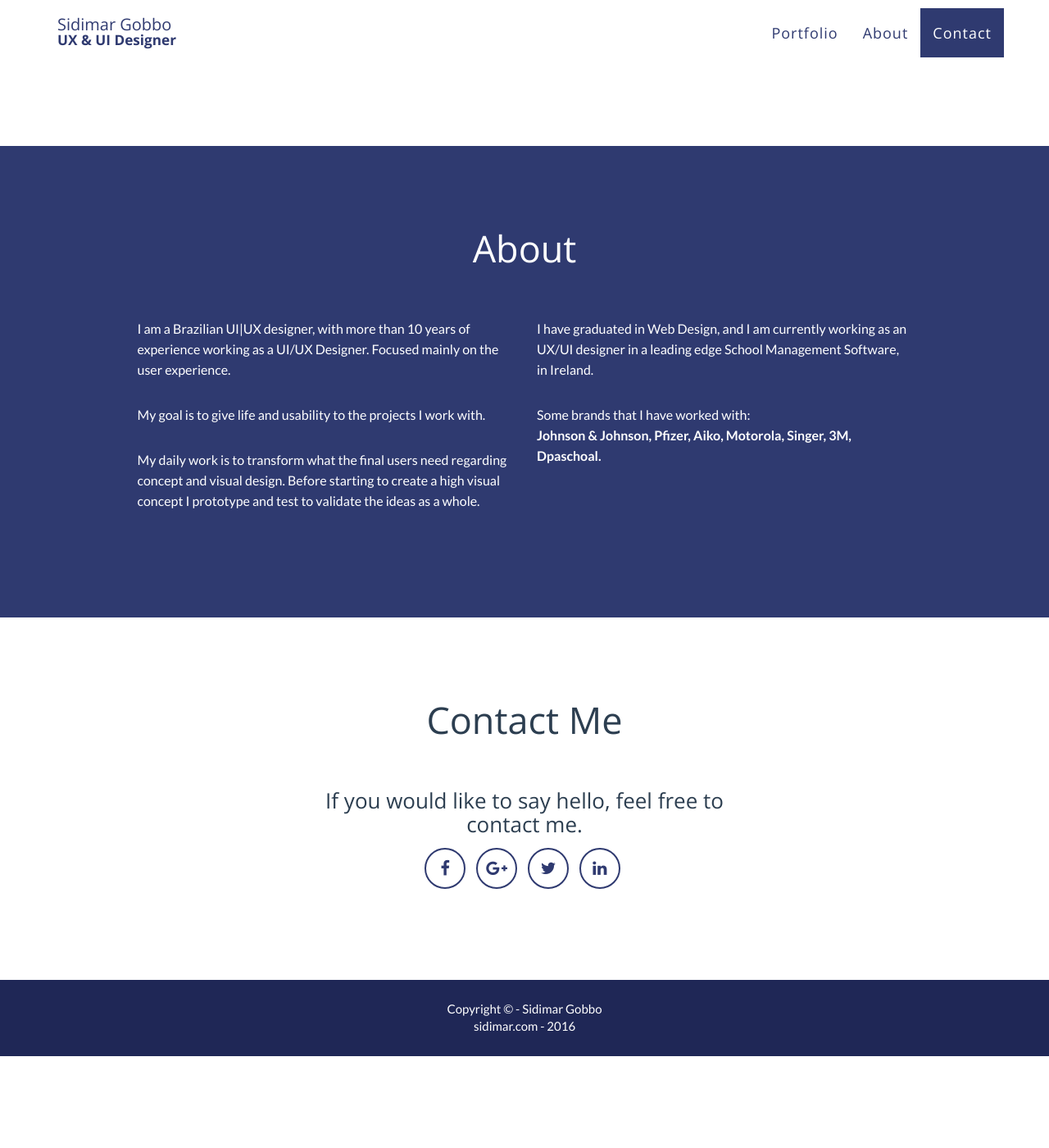
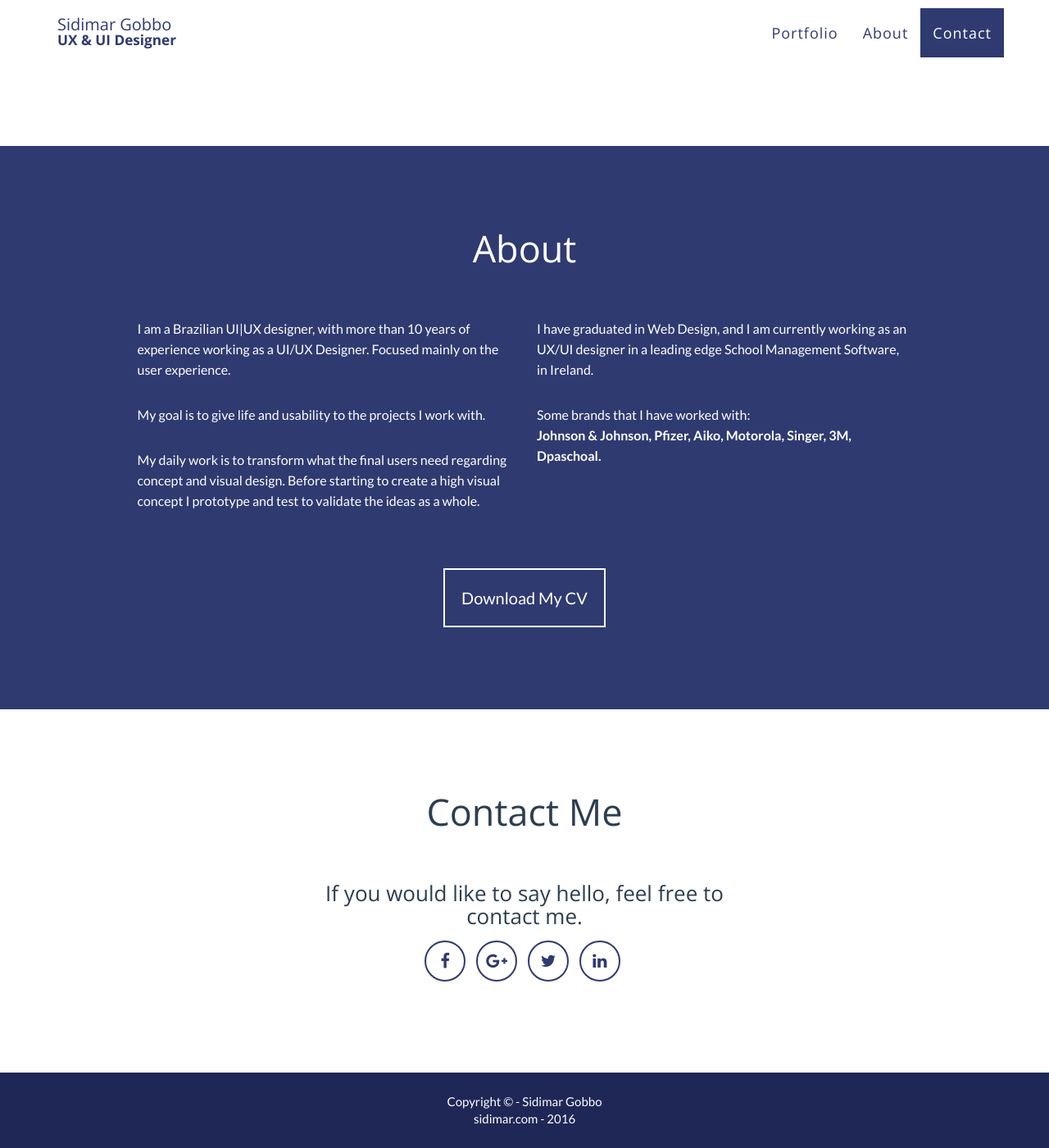
Before and after one commit to sidimar/sidimar.github.io, a Jekyll site: the page built from index.html, in a window 1280 px wide and 1400 px high, scrolled down 2824 px. Shown: the whole window at 82% size. Built offline with Jekyll 4.4.1, drawn with Linux system fonts in a browser that asks for light colours; nearby versions of some CDN libraries; before the commit the page ends 4112 px from its top, so only the background shows below that.

Commit message:
Finaleira.

```diff
--- a/_includes/about.html
+++ b/_includes/about.html
@@ -17,5 +17,8 @@
                     <p>Some brands that I have worked with: <br> <strong> Johnson & Johnson, Pfizer, Aiko, Motorola, Singer, 3M, Dpaschoal.</strong></p>
                 </div>
             </div>
+            <div class="row text-center">
+                <a class="btn-outline" href="img/sidimar-gobbo.pdf" target="_blank">Download My CV</a>
+            </div>
         </div>
     </section>
--- a/css/sidimar.css
+++ b/css/sidimar.css
@@ -328,6 +328,20 @@ section.success a.active {
   background-color: #2F3A70;
   border: solid 2px #2F3A70;
 }
+.success .btn-outline {
+  color: white;
+  padding: 20px;
+  margin-top: 40px;
+  display: inline-block;
+}
+.success .btn-outline:hover,
+.success .btn-outline:focus,
+.success .btn-outline:active,
+.success .btn-outline.active {
+  color: #2F3A70;
+  background-color: white;
+  border: solid 2px white;
+}
 .floating-label-form-group {
   position: relative;
   margin-bottom: 0;
```
Also changed, not shown: 1 other file.
